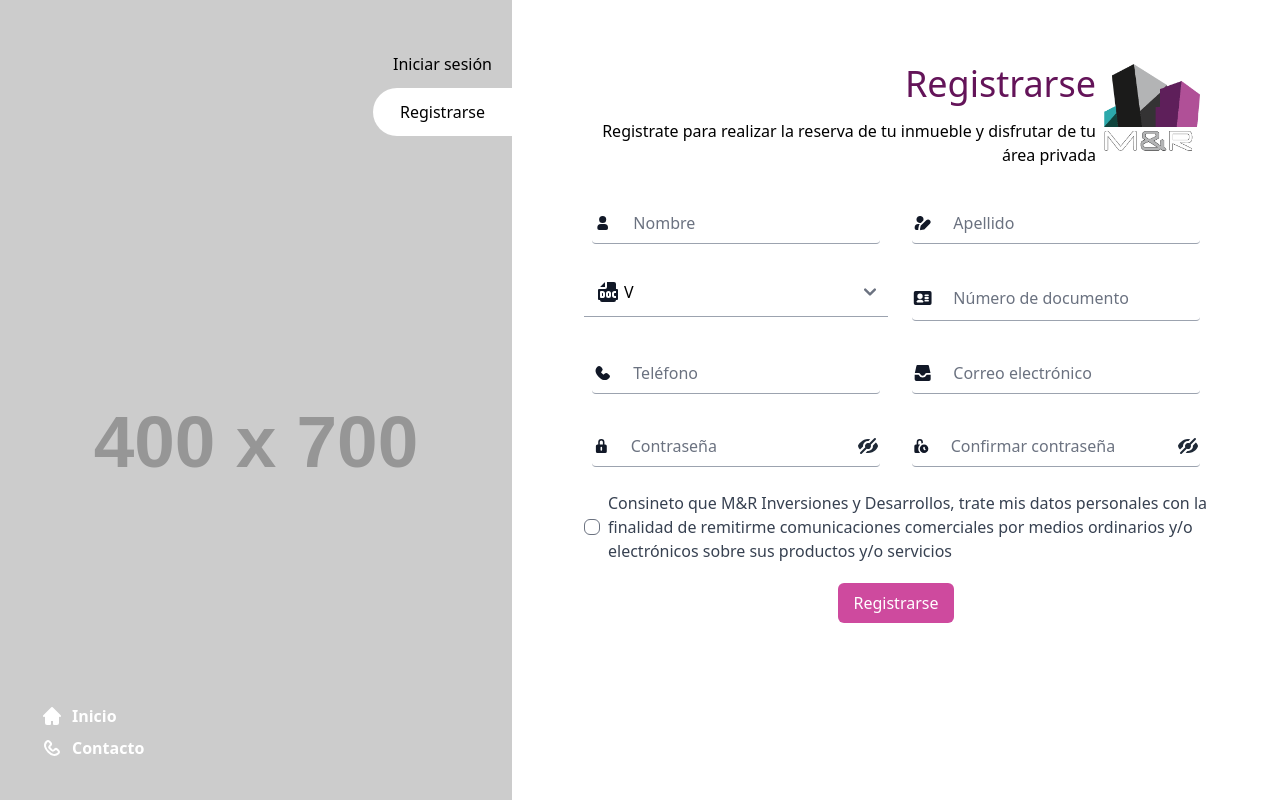
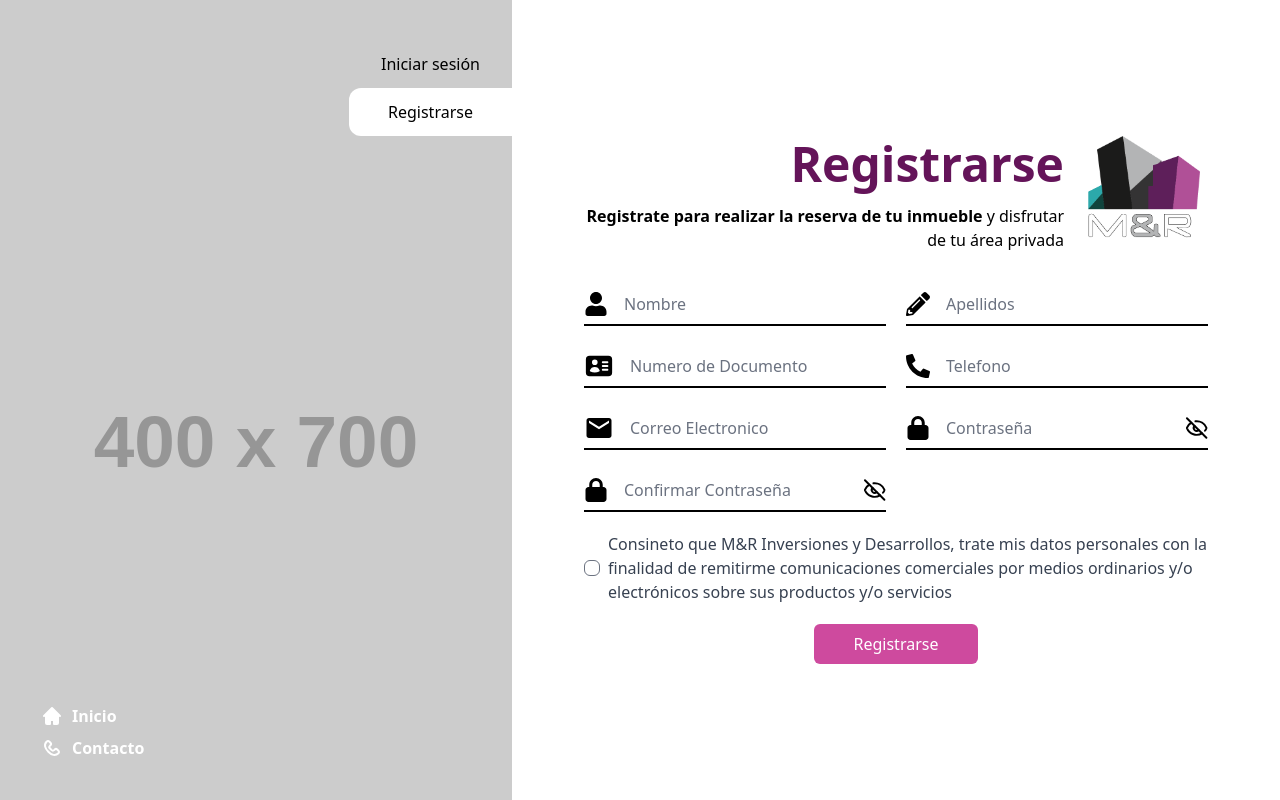
Before and after one commit to yormanbalanD/proyecto__software_I, a React (Vite) app: page /signup in a window 1280 px wide. Built offline with nearby package versions, Linux system fonts and the light colour scheme.

Commit message:
Login y Singup Arreglados

```diff
--- a/src/LoginSingUpContainer.jsx
+++ b/src/LoginSingUpContainer.jsx
@@ -4,7 +4,7 @@ import { useState } from "react";
 import LoginForm from './components/LoginForm';
 import SignupForm from './components/SignUpForm';
 
-const LoginSignupContainer = ({defaultForm = 'login'}) => {
+const LoginSignupContainer = ({ defaultForm = 'signup' }) => {
   const [showLogin, setShowLogin] = useState(defaultForm === 'login');
   const [showSignup, setShowSignup] = useState(defaultForm === 'signup');
 
@@ -19,7 +19,7 @@ const LoginSignupContainer = ({defaultForm = 'login'}) => {
         <HeaderLinks ></HeaderLinks>
         <AuthButtons showLogin={showLogin} toggleForm={handleToggleForm}></AuthButtons>
       </aside>
-      <div className="p-10 w-full col-span-3">
+      <div className="p-10 w-full col-span-3 flex items-center">
         {showLogin && <LoginForm />}
         {showSignup && <SignupForm />}
       </div>
@@ -39,23 +39,13 @@ const AuthButtons = ({ showLogin, toggleForm }) => {
   };
 
   return (
-    <div className="flex flex-col absolute right-0 *:px-5 *:py-3 *:rounded-l-3xl">
+    <div className="flex flex-col absolute right-0 *:px-8 *:py-3 *:rounded-l-xl">
       <label
         htmlFor="login-radio"
-        className={`flex items-center gap-2 ${
-          !showLogin ? "bg-transparent" : "bg-white text-black"
-        }`}
-        onClick={() => handleFormChange('signup')}
-      >
+        className={`flex cursor-pointer items-center gap-2 ${!showLogin ? "bg-transparent" : "bg-white text-black"}`} onClick={() => handleFormChange('signup')}>
         <p className={"m-auto"}>Iniciar sesión</p>
       </label>
-      <label
-        htmlFor="signup-radio"
-        className={`flex items-center gap-2 ${
-          showLogin ? "bg-transparent" : "bg-white text-black"
-        }`}
-        onClick={() => handleFormChange('login')}
-      >
+      <label htmlFor="signup-radio" className={`flex cursor-pointer items-center gap-2 ${showLogin ? "bg-transparent" : "bg-white text-black"}`} onClick={() => handleFormChange('login')}>
         <p className="m-auto">Registrarse</p>
       </label>
     </div>
--- a/src/components/Input.jsx
+++ /dev/null
@@ -1,13 +0,0 @@
-import React from 'react';
-
-const Input = ({type, placeholder}) => {
-    return (
-        <input
-            type={type}
-            placeholder={placeholder}
-            className="w-full border-none focus:ring-0 bg-transparent"
-          />
-    )
-}
-
-export default Input;
--- a/src/components/LoginForm.jsx
+++ b/src/components/LoginForm.jsx
@@ -1,39 +1,29 @@
 import React from "react";
 import { useState } from "react";
 
-import Input from "./Input";
-import ContainerInput from "./ContainerInput";
-import PasswordButton from "./PasswordButton";
+import Input from "./formularios/Input";
+import { FaLock } from "react-icons/fa6"
+import { MdEmail } from "react-icons/md"
 
-const LoginForm = () => {
-    const [showPassword, setShowPassword] = useState(false);
-
-    const togglePasswordVisibility = () => {
-      setShowPassword(!showPassword);
-    };
+const LoginForm = ({ value, onChange }) => {
+  const [password, setPassword] = useState('');
+  const [usuario, setUsuario] = useState('');
 
   return (
-      <form className="px-8 py-4 flex flex-col justify-center h-full w-full">
-        <img src="./public/LogoM&R.png" className="w-28 m-2 mb-10 flex self-center"/>
-        <ContainerInput
-          svg={<svg className="w-6 h-6 text-gray-900 dark:text-white " aria-hidden="true" xmlns="http://www.w3.org/2000/svg" width="24" height="24" fill="currentColor" viewBox="0 0 24 24"><path fillRule="evenodd" d="M12 4a4 4 0 1 0 0 8 4 4 0 0 0 0-8Zm-2 9a4 4 0 0 0-4 4v1a2 2 0 0 0 2 2h8a2 2 0 0 0 2-2v-1a4 4 0 0 0-4-4h-4Z" clipRule="evenodd"/></svg>}
-          Input={<Input type="text" placeholder="Usuario"></Input>}>
-        </ContainerInput>
-        <ContainerInput
-            svg={<svg className="w-6 h-6 text-gray-800 dark:text-white" aria-hidden="true" xmlns="http://www.w3.org/2000/svg" width="24" height="24" fill="currentColor" viewBox="0 0 24 24"><path fillRule="evenodd" d="M8 10V7a4 4 0 1 1 8 0v3h1a2 2 0 0 1 2 2v7a2 2 0 0 1-2 2H7a2 2 0 0 1-2-2v-7a2 2 0 0 1 2-2h1Zm2-3a2 2 0 1 1 4 0v3h-4V7Zm2 6a1 1 0 0 1 1 1v3a1 1 0 1 1-2 0v-3a1 1 0 0 1 1-1Z" clipRule="evenodd"/></svg>}
-            Input={<Input type={showPassword ? "text" : "password"} placeholder={"Contraseña"}></Input>}
-            extraElement={<PasswordButton showPassword={showPassword} togglePasswordVisibility={togglePasswordVisibility}></PasswordButton>}>
-        </ContainerInput>
-        <div className="flex items-center justify-between mx-2 mb-3 mt-2">
+    <form className="px-8 py-4 flex flex-col justify-center h-full w-full max-w-md mx-auto">
+      <img src="./public/LogoM&R.png" className="w-32 m-2 mb-10 flex self-center" />
+      <Input className={'mb-5'} type='text' icon={<MdEmail className="text-3xl"/>} label={'Usuario'} value={usuario} onChange={setUsuario} />
+      <Input className={'mb-5'} type='password' icon={<FaLock className="text-2xl"/>} label={'Contraseña'} value={password} onChange={setPassword} />
+      <div className="flex items-center justify-between mb-10 mt-2">
         <div className="flex items-center gap-2">
-            <input type="checkbox" className="rounded checked:bg-morado focus:ring-morado"/>
+          <input type="checkbox" className="rounded checked:bg-morado focus:ring-morado" />
           <span>Recordar</span>
         </div>
-          <a href="#" className="text-black text-sm hover:text-rosado">
+        {/* <a href="#" className="text-black text-sm hover:text-rosado">
           ¿Has olvidado tu contraseña?
-          </a>
+        </a> */}
       </div>
-        <button className="bg-rosado active:shadow-none text-white px-4 py-2 rounded-lg shadow-xl hover:bg-morado mt-8">
+      <button className="bg-rosado active:shadow-none text-white px-4 py-2 rounded-lg shadow-xl hover:bg-morado">
         Iniciar sesión
       </button>
     </form>
--- a/src/components/SignUpForm.jsx
+++ b/src/components/SignUpForm.jsx
@@ -1,49 +1,66 @@
 import React from "react";
 import { useState } from "react";
 
-import Input from "./Input";
-import ContainerInput from "./ContainerInput";
+import Input from '../components/formularios/Input';
+// import ContainerInput from "./ContainerInput";
 import PasswordButton from "./PasswordButton";
+import { z } from "zod";
+import { useForm } from "react-hook-form";
+import  { zodResolver } from '@hookform/resolvers/zod'
+
+import { FaLock, FaP } from "react-icons/fa6"
+import { FaUser } from "react-icons/fa"
+import { MdEmail } from "react-icons/md"
+import { HiIdentification } from "react-icons/hi2"
+import { FaPhoneAlt } from "react-icons/fa"
+import { FaPencilAlt } from "react-icons/fa"
 
 
+const SchemaSingup = z.object({
+  nombres: z.string(),
+  apellidos: z.string(),
+  numeroDeDocumento: z.string(),
+  telefono: z.string(),
+  email: z.string().email(),
+  password: z.string(),
+  confirmPassword: z.string()
+})
+
 const SingUpForm = () => {
+  // const { register, handleSubmit, watch, formState: { errors } } = useForm({
+  //   resolver: zodResolver(SchemaSingup)
+  // })
+  const { register, handleSubmit, watch, formState: { errors } } = useForm({
+    resolver: zodResolver(SchemaSingup)
+  })
+
   const options = [
     { value: 'v', label: 'V' },
     { value: 'rifJ', label: 'RIF-J' },
     { value: 'rifV', label: 'RIF-V' },
   ];
 
-    const [showPassword, setShowPassword] = useState(false);
-
-    const togglePasswordVisibility = () => {
-      setShowPassword(!showPassword);
-    };
+  const onSubmit = (data) => console.log(data)
 
   return (
-    <form className="px-8 py-4">
+    <form onSubmit={handleSubmit(onSubmit)} className="px-8 py-4">
       {/* Title part */}
-        <div className="flex justify-end pb-5">
-          <div className="flex flex-col justify-around">
-            <h1 className="text-right text-4xl text-morado">Registrarse</h1> {/* AQUI PODRIA AGREGAR LA VARIBLE DEL COLOR SELECIONADO */}
-            <p className="text-right">Registrate para realizar la reserva de tu inmueble y disfrutar de tu área privada</p>
+      <div className="flex justify-end items-center pb-5">
+        <div className="flex flex-col justify-around h-min me-4">
+          <h1 className="text-right text-5xl font-semibold text-morado mb-4">Registrarse</h1> {/* AQUI PODRIA AGREGAR LA VARIBLE DEL COLOR SELECIONADO */}
+          <p className="text-right"><span className="font-semibold">Registrate para realizar la reserva de tu inmueble</span> y disfrutar de tu área privada</p>
         </div>
-          <img src="./public/LogoM&R.png" className="w-24 m-2"/>
+        <img src="./public/LogoM&R.png" className="w-28 m-2" />
       </div>
       {/* form */}
 
-        <div className="grid grid-cols-2 gap-4">
-        <ContainerInput
-          svg={<svg className="w-6 h-6 text-gray-900 dark:text-white " aria-hidden="true" xmlns="http://www.w3.org/2000/svg" width="24" height="24" fill="currentColor" viewBox="0 0 24 24"><path fillRule="evenodd" d="M12 4a4 4 0 1 0 0 8 4 4 0 0 0 0-8Zm-2 9a4 4 0 0 0-4 4v1a2 2 0 0 0 2 2h8a2 2 0 0 0 2-2v-1a4 4 0 0 0-4-4h-4Z" clipRule="evenodd"/></svg>}
-          Input={<Input type="text" placeholder="Nombre"></Input>}>
-        </ContainerInput>
-        <ContainerInput
-          svg={<svg className="w-6 h-6 text-gray-900 dark:text-white" aria-hidden="true" xmlns="http://www.w3.org/2000/svg" width="24" height="24" fill="currentColor" viewBox="0 0 24 24"><path fillRule="evenodd" d="M5 8a4 4 0 1 1 7.796 1.263l-2.533 2.534A4 4 0 0 1 5 8Zm4.06 5H7a4 4 0 0 0-4 4v1a2 2 0 0 0 2 2h2.172a2.999 2.999 0 0 1-.114-1.588l.674-3.372a3 3 0 0 1 .82-1.533L9.06 13Zm9.032-5a2.907 2.907 0 0 0-2.056.852L9.967 14.92a1 1 0 0 0-.273.51l-.675 3.373a1 1 0 0 0 1.177 1.177l3.372-.675a1 1 0 0 0 .511-.273l6.07-6.07a2.91 2.91 0 0 0-.944-4.742A2.907 2.907 0 0 0 18.092 8Z" clipRule="evenodd"/></svg>}
-          Input={
-            <Input type="text" placeholder="Apellido"></Input>}>
-        </ContainerInput>
-        <div className="mb-3 relative border-b border-gray-400">
+      <div className="grid grid-cols-2 gap-5">
+        <Input icon={<FaUser className="text-2xl"/>} label={'Nombre'} type={'text'} register={register('nombres')} name={'nombres'} />
+        <Input icon={<FaPencilAlt className="text-2xl"/>} label={'Apellidos'} type={'text'} register={register('apellidos')} name={'apellidos'}  />
+
+        {/* <div className="mb-3 relative border-b border-gray-400">
           <label htmlFor="tipoDocumento" className="flex text-gray-500 absolute p-3">
-            <svg className="w-6 h-6 text-gray-900 dark:text-white" aria-hidden="true" xmlns="http://www.w3.org/2000/svg" width="24" height="24" fill="currentColor" viewBox="0 0 24 24"><path d="M6 16v-3h.375a.626.626 0 0 1 .625.626v1.749a.626.626 0 0 1-.626.625H6Zm6-2.5a.5.5 0 1 1 1 0v2a.5.5 0 0 1-1 0v-2Z"/><path fillRule="evenodd" d="M11 7V2h7a2 2 0 0 1 2 2v5h1a1 1 0 0 1 1 1v9a1 1 0 0 1-1 1h-1a2 2 0 0 1-2 2H6a2 2 0 0 1-2-2H3a1 1 0 0 1-1-1v-9a1 1 0 0 1 1-1h6a2 2 0 0 0 2-2Zm7.683 6.006 1.335-.024-.037-2-1.327.024a2.647 2.647 0 0 0-2.636 2.647v1.706a2.647 2.647 0 0 0 2.647 2.647H20v-2h-1.335a.647.647 0 0 1-.647-.647v-1.706a.647.647 0 0 1 .647-.647h.018ZM5 11a1 1 0 0 0-1 1v5a1 1 0 0 0 1 1h1.376A2.626 2.626 0 0 0 9 15.375v-1.75A2.626 2.626 0 0 0 6.375 11H5Zm7.5 0a2.5 2.5 0 0 0-2.5 2.5v2a2.5 2.5 0 0 0 5 0v-2a2.5 2.5 0 0 0-2.5-2.5Z" clipRule="evenodd"/><path d="M9 7V2.221a2 2 0 0 0-.5.365L4.586 6.5a2 2 0 0 0-.365.5H9Z"/></svg>
+            <svg className="w-6 h-6 text-gray-900 dark:text-white" aria-hidden="true" xmlns="http://www.w3.org/2000/svg" width="24" height="24" fill="currentColor" viewBox="0 0 24 24"><path d="M6 16v-3h.375a.626.626 0 0 1 .625.626v1.749a.626.626 0 0 1-.626.625H6Zm6-2.5a.5.5 0 1 1 1 0v2a.5.5 0 0 1-1 0v-2Z" /><path fillRule="evenodd" d="M11 7V2h7a2 2 0 0 1 2 2v5h1a1 1 0 0 1 1 1v9a1 1 0 0 1-1 1h-1a2 2 0 0 1-2 2H6a2 2 0 0 1-2-2H3a1 1 0 0 1-1-1v-9a1 1 0 0 1 1-1h6a2 2 0 0 0 2-2Zm7.683 6.006 1.335-.024-.037-2-1.327.024a2.647 2.647 0 0 0-2.636 2.647v1.706a2.647 2.647 0 0 0 2.647 2.647H20v-2h-1.335a.647.647 0 0 1-.647-.647v-1.706a.647.647 0 0 1 .647-.647h.018ZM5 11a1 1 0 0 0-1 1v5a1 1 0 0 0 1 1h1.376A2.626 2.626 0 0 0 9 15.375v-1.75A2.626 2.626 0 0 0 6.375 11H5Zm7.5 0a2.5 2.5 0 0 0-2.5 2.5v2a2.5 2.5 0 0 0 5 0v-2a2.5 2.5 0 0 0-2.5-2.5Z" clipRule="evenodd" /><path d="M9 7V2.221a2 2 0 0 0-.5.365L4.586 6.5a2 2 0 0 0-.365.5H9Z" /></svg>
           </label>
           <select id="seleccion" name="seleccion" placeholder="Tipo de documento" className="block w-full p-3 pl-10 rounded-md bg-transparent border-none focus:ring-0 outline-none" required>
             {options.map((option) => (
@@ -52,53 +69,23 @@ const SingUpForm = () => {
               </option>
             ))}
           </select>
-        </div>
-        <ContainerInput
-          svg={<svg className="w-6 h-6 text-gray-900 dark:text-white" aria-hidden="true" xmlns="http://www.w3.org/2000/svg" width="24" height="24" fill="currentColor" viewBox="0 0 24 24"><path fillRule="evenodd" d="M4 4a2 2 0 0 0-2 2v12a2 2 0 0 0 2 2h16a2 2 0 0 0 2-2V6a2 2 0 0 0-2-2H4Zm10 5a1 1 0 0 1 1-1h3a1 1 0 1 1 0 2h-3a1 1 0 0 1-1-1Zm0 3a1 1 0 0 1 1-1h3a1 1 0 1 1 0 2h-3a1 1 0 0 1-1-1Zm0 3a1 1 0 0 1 1-1h3a1 1 0 1 1 0 2h-3a1 1 0 0 1-1-1Zm-8-5a3 3 0 1 1 6 0 3 3 0 0 1-6 0Zm1.942 4a3 3 0 0 0-2.847 2.051l-.044.133-.004.012c-.042.126-.055.167-.042.195.006.013.02.023.038.039.032.025.08.064.146.155A1 1 0 0 0 6 17h6a1 1 0 0 0 .811-.415.713.713 0 0 1 .146-.155c.019-.016.031-.026.038-.04.014-.027 0-.068-.042-.194l-.004-.012-.044-.133A3 3 0 0 0 10.059 14H7.942Z" clipRule="evenodd"/></svg>}
-          Input={
-            <Input type="number" placeholder="Número de documento"></Input>
-          }>
-        </ContainerInput>
-        <ContainerInput
-          svg={<svg className="w-6 h-6 text-gray-900 dark:text-white" aria-hidden="true" xmlns="http://www.w3.org/2000/svg" width="24" height="24" fill="currentColor" viewBox="0 0 24 24"><path d="M7.978 4a2.553 2.553 0 0 0-1.926.877C4.233 6.7 3.699 8.751 4.153 10.814c.44 1.995 1.778 3.893 3.456 5.572 1.68 1.679 3.577 3.018 5.57 3.459 2.062.456 4.115-.073 5.94-1.885a2.556 2.556 0 0 0 .001-3.861l-1.21-1.21a2.689 2.689 0 0 0-3.802 0l-.617.618a.806.806 0 0 1-1.14 0l-1.854-1.855a.807.807 0 0 1 0-1.14l.618-.62a2.692 2.692 0 0 0 0-3.803l-1.21-1.211A2.555 2.555 0 0 0 7.978 4Z"/></svg>}
-          Input={
-            <Input type="tel" placeholder="Teléfono"></Input>
-          }>
-        </ContainerInput>
+        </div> */}
+        <Input icon={<HiIdentification className="text-3xl"/>} label='Numero de Documento' type='text' register={register('numeroDeDocumento')} name={'numeroDeDocumento'} />
 
-        <ContainerInput
-          svg={<svg className="w-6 h-6 text-gray-900 dark:text-white" aria-hidden="true" xmlns="http://www.w3.org/2000/svg" width="24" height="24" fill="currentColor" viewBox="0 0 24 24"><path fillRule="evenodd" d="M5.024 3.783A1 1 0 0 1 6 3h12a1 1 0 0 1 .976.783L20.802 12h-4.244a1.99 1.99 0 0 0-1.824 1.205 2.978 2.978 0 0 1-5.468 0A1.991 1.991 0 0 0 7.442 12H3.198l1.826-8.217ZM3 14v5a2 2 0 0 0 2 2h14a2 2 0 0 0 2-2v-5h-4.43a4.978 4.978 0 0 1-9.14 0H3Z" clipRule="evenodd"/></svg>}
-          Input={
-            <Input type="email" placeholder="Correo electrónico"></Input>
-          }>
-        </ContainerInput>
-        <ContainerInput
-          svg={<svg className="w-6 h-6 text-gray-900 dark:text-white" aria-hidden="true" xmlns="http://www.w3.org/2000/svg" width="24" height="24" fill="currentColor" viewBox="0 0 24 24"><path fillRule="evenodd" d="M8 10V7a4 4 0 1 1 8 0v3h1a2 2 0 0 1 2 2v7a2 2 0 0 1-2 2H7a2 2 0 0 1-2-2v-7a2 2 0 0 1 2-2h1Zm2-3a2 2 0 1 1 4 0v3h-4V7Zm2 6a1 1 0 0 1 1 1v3a1 1 0 1 1-2 0v-3a1 1 0 0 1 1-1Z" clipRule="evenodd"/></svg>}
-          Input={<Input type="password" placeholder="Contraseña"></Input>}
-          extraElement={
-            <PasswordButton
-              showPassword={showPassword}
-              togglePasswordVisibility={togglePasswordVisibility}>
-            </PasswordButton>}>
-        </ContainerInput>
-        <ContainerInput
-          svg={<svg className="w-6 h-6 text-gray-900 dark:text-white" aria-hidden="true" xmlns="http://www.w3.org/2000/svg" width="24" height="24" fill="currentColor" viewBox="0 0 24 24"><path fillRule="evenodd" d="M10 5a2 2 0 0 0-2 2v3h2.4A7.48 7.48 0 0 0 8 15.5a7.48 7.48 0 0 0 2.4 5.5H5a2 2 0 0 1-2-2v-7a2 2 0 0 1 2-2h1V7a4 4 0 1 1 8 0v1.15a7.446 7.446 0 0 0-1.943.685A.999.999 0 0 1 12 8.5V7a2 2 0 0 0-2-2Z" clipRule="evenodd"/><path fillRule="evenodd" d="M10 15.5a5.5 5.5 0 1 1 11 0 5.5 5.5 0 0 1-11 0Zm6.5-1.5a1 1 0 1 0-2 0v1.5a1 1 0 0 0 .293.707l1 1a1 1 0 0 0 1.414-1.414l-.707-.707V14Z" clipRule="evenodd"/></svg>}
-          Input={<Input type="password"  placeholder="Confirmar contraseña"></Input>}
-          extraElement={
-            <PasswordButton
-              showPassword={showPassword}
-              togglePasswordVisibility={togglePasswordVisibility}>
-            </PasswordButton>}>
-        </ContainerInput>
+        <Input icon={<FaPhoneAlt className="text-2xl"/>} label='Telefono' type={'tel'} register={register('telefono')} name={'telefono'} />
+        <Input icon={<MdEmail className="text-3xl"/>} label={'Correo Electronico'} type={'email'} register={register('email')} name={'email'} />
+
+        <Input icon={<FaLock className="text-2xl"/>} label={'Contraseña'} type={'password'} register={register('password')} name={'password'} />
+        <Input icon={<FaLock className="text-2xl"/>} label={'Confirmar Contraseña'} type={'password'} register={register('confirmPassword')} name={'confirmPassword'} />
 
         <div className="mb-3 col-span-2 flex items-center">
-          <input type="checkbox" id="acepto" name="acepto" className="block w-h-5 rounded-md focus:outline-none focus:ring-morado pr-2 checked:bg-morado" required/>
+          <input type="checkbox" id="acepto" name="acepto" className="block w-h-5 rounded-md focus:outline-none focus:ring-morado pr-2 checked:bg-morado" required />
           <label htmlFor="acepto" className="inline-block ml-2 text-gray-700 text-left">Consineto que M&R Inversiones y Desarrollos, trate mis datos personales con la finalidad de remitirme comunicaciones comerciales por medios ordinarios y/o electrónicos sobre sus productos y/o servicios</label>
         </div>
       </div>
       {/* Send form button */}
       <div className="flex justify-center p-2">
-        <button type="submit" className="w-fit bg-rosado active:shadow-none hover:bg-morado text-white py-2 px-4 rounded-md">Registrarse</button>
+        <button type="submit" className="w-fit bg-rosado active:shadow-none hover:bg-morado text-white py-2 px-10 rounded-md">Registrarse</button>
       </div>
     </form>
   )
--- a/src/components/formularios/Input.jsx
+++ b/src/components/formularios/Input.jsx
@@ -1,17 +1,16 @@
 import React, { useId, useState } from 'react'
 import { LuEye, LuEyeOff } from "react-icons/lu"
 
-export default function Input({ label, icon, type, disabled, className }) {
+const Input = ({ label, icon, type, disabled, className, register, name}) =>{
     const [visible, setVisible] = useState(false)
-    const [value, setValue] = useState('')
     const [id, setId] = useState(useId())
 
     if (type == 'password') {
         return (
             <div className={disabled ? `flex items-center border-b-2 border-black py-1 gap-2 opacity-65 cursor-not-allowed *:cursor-not-allowed ${className}` : `flex items-center border-b-2 border-black py-1 gap-2 ${className}`}>
                 <label htmlFor={id}>{icon}</label>
-                {visible && <input type='text' id={id} onChange={(e) => setValue(e.target.value)} value={value} placeholder={label} className='w-full py-1 px-2 appearance-none border-0 outline-none focus:ring-0 duration-75' disabled={disabled} />}
-                {!visible && <input type='password' id={id} onChange={(e) => setValue(e.target.value)} value={value} placeholder={label} className='w-full py-1 px-2 appearance-none border-0 outline-none focus:ring-0 duration-75' disabled={disabled} />}
+                {visible && <input type='text' id={id} {...register} placeholder={label} className='w-full py-1 px-2 appearance-none border-0 outline-none focus:ring-0 duration-75' disabled={disabled} />}
+                {!visible && <input type='password' id={id} {...register} placeholder={label} className='w-full py-1 px-2 appearance-none border-0 outline-none focus:ring-0 duration-75' disabled={disabled} />}
                 {visible ? <LuEye onClick={() => setVisible(false)} className='text-3xl text-black cursor-pointer' /> : <LuEyeOff onClick={() => setVisible(true)} className='text-3xl text-black cursor-pointer' />}
             </div>
         )
@@ -19,8 +18,10 @@ export default function Input({ label, icon, type, disabled, className }) {
         return (
             <div className={disabled ? `flex items-center border-b-2 border-black py-1 gap-2 opacity-65 cursor-not-allowed *:cursor-not-allowed ${className}` : `flex items-center border-b-2 border-black py-1 gap-2 ${className}`}>
                 <label htmlFor={id}>{icon}</label>
-                <input id={id} type={type} placeholder={label} onChange={() => setValue(value)} value={value} className='w-full py-1 px-2 appearance-none border-0 outline-none focus:ring-0 duration-75' disabled={disabled} />
+                <input id={id} type={type} placeholder={label} {...register} className='w-full py-1 px-2 appearance-none border-0 outline-none focus:ring-0 duration-75' disabled={disabled} />
             </div>
         )
     }
 }
+
+export default Input;
```
Also changed, not shown: src/components/UbicacionForm.jsx (+4 -4 lines). Lines whose indentation alone changed are shown as unchanged.
